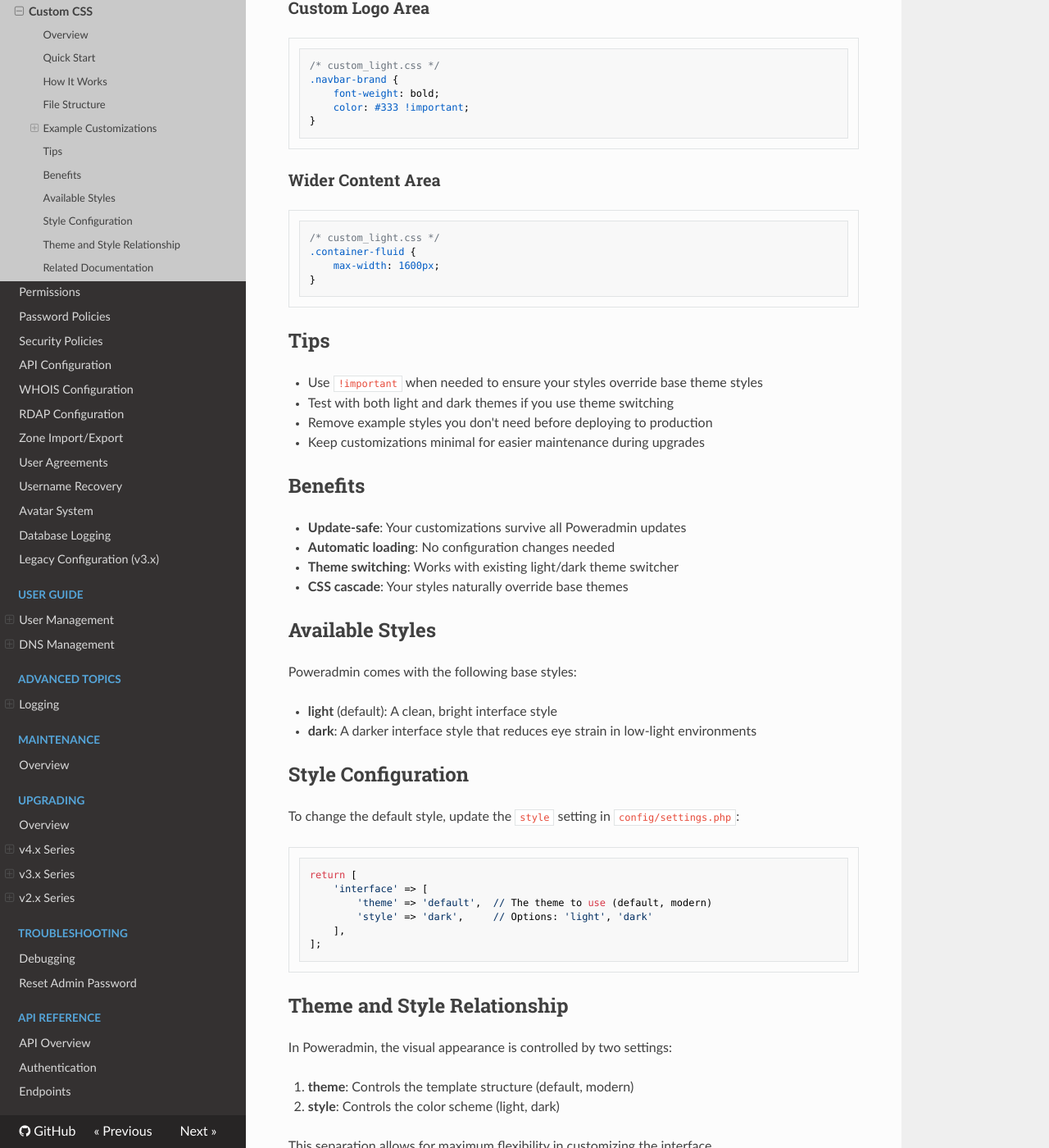
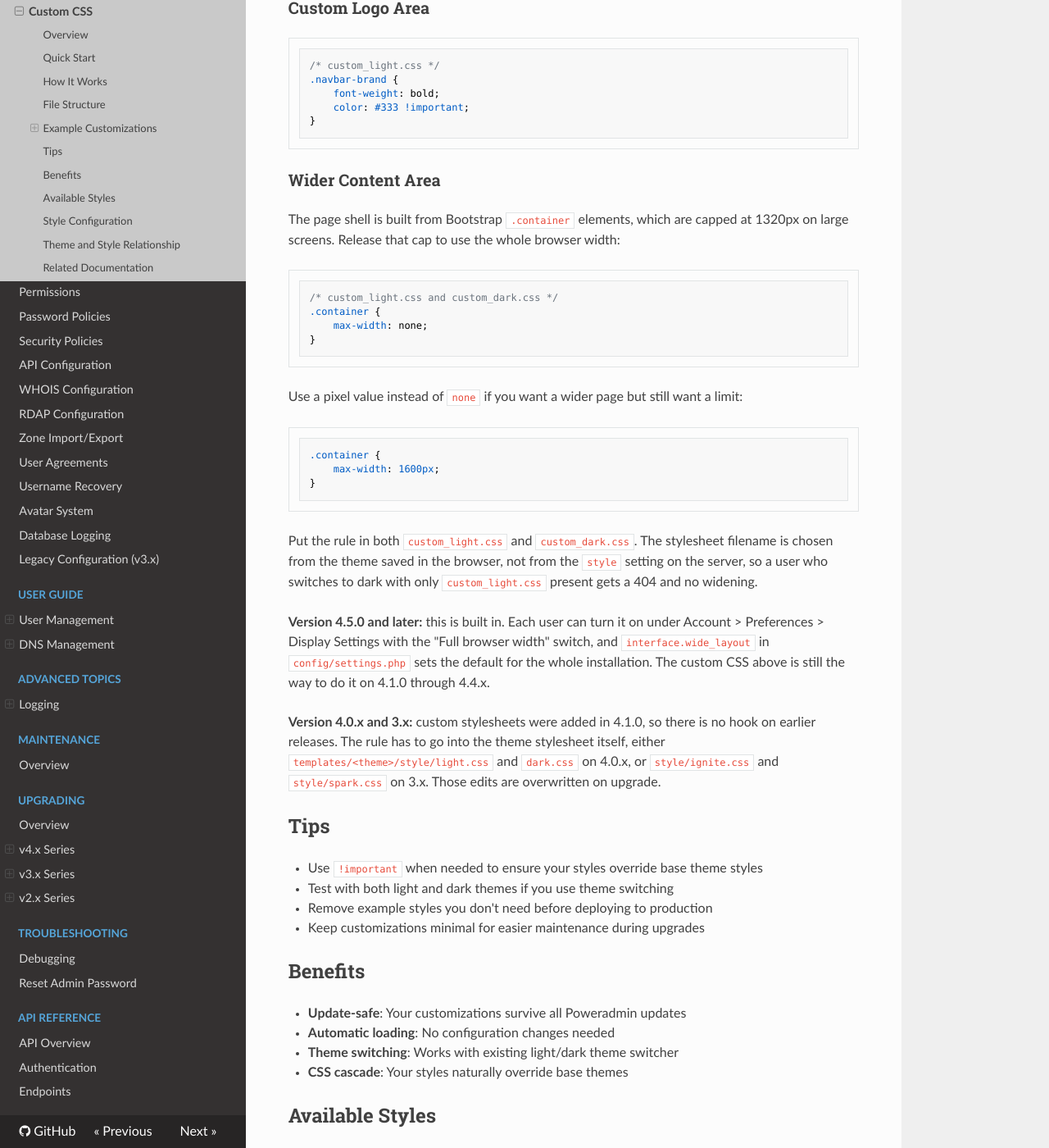
Before and after one commit to poweradmin/poweradmin-docs, an MkDocs documentation site: the page built from docs/configuration/ui/custom-css.md, in a window 1280 px wide and 1400 px high, scrolled down 1742 px. Shown: the whole window at 82% size. Built offline with MkDocs 1.6.1, drawn with Linux system fonts in a browser that asks for light colours; nearby versions of some CDN libraries.

Commit message:
docs(ui): correct the full-width custom CSS recipe

````diff
--- a/docs/configuration/ui/custom-css.md
+++ b/docs/configuration/ui/custom-css.md
@@ -76,12 +76,37 @@ templates/default/style/
 
 ### Wider Content Area
 
+The page shell is built from Bootstrap `.container` elements, which are capped at 1320px on
+large screens. Release that cap to use the whole browser width:
+
 ```css
-/* custom_light.css */
-.container-fluid {
+/* custom_light.css and custom_dark.css */
+.container {
+    max-width: none;
+}
+```
+
+Use a pixel value instead of `none` if you want a wider page but still want a limit:
+
+```css
+.container {
     max-width: 1600px;
 }
 ```
+
+Put the rule in both `custom_light.css` and `custom_dark.css`. The stylesheet filename is
+chosen from the theme saved in the browser, not from the `style` setting on the server, so a
+user who switches to dark with only `custom_light.css` present gets a 404 and no widening.
+
+**Version 4.5.0 and later:** this is built in. Each user can turn it on under
+Account > Preferences > Display Settings with the "Full browser width" switch, and
+`interface.wide_layout` in `config/settings.php` sets the default for the whole installation.
+The custom CSS above is still the way to do it on 4.1.0 through 4.4.x.
+
+**Version 4.0.x and 3.x:** custom stylesheets were added in 4.1.0, so there is no hook on
+earlier releases. The rule has to go into the theme stylesheet itself, either
+`templates/<theme>/style/light.css` and `dark.css` on 4.0.x, or `style/ignite.css` and
+`style/spark.css` on 3.x. Those edits are overwritten on upgrade.
 
 ## Tips
 
````
